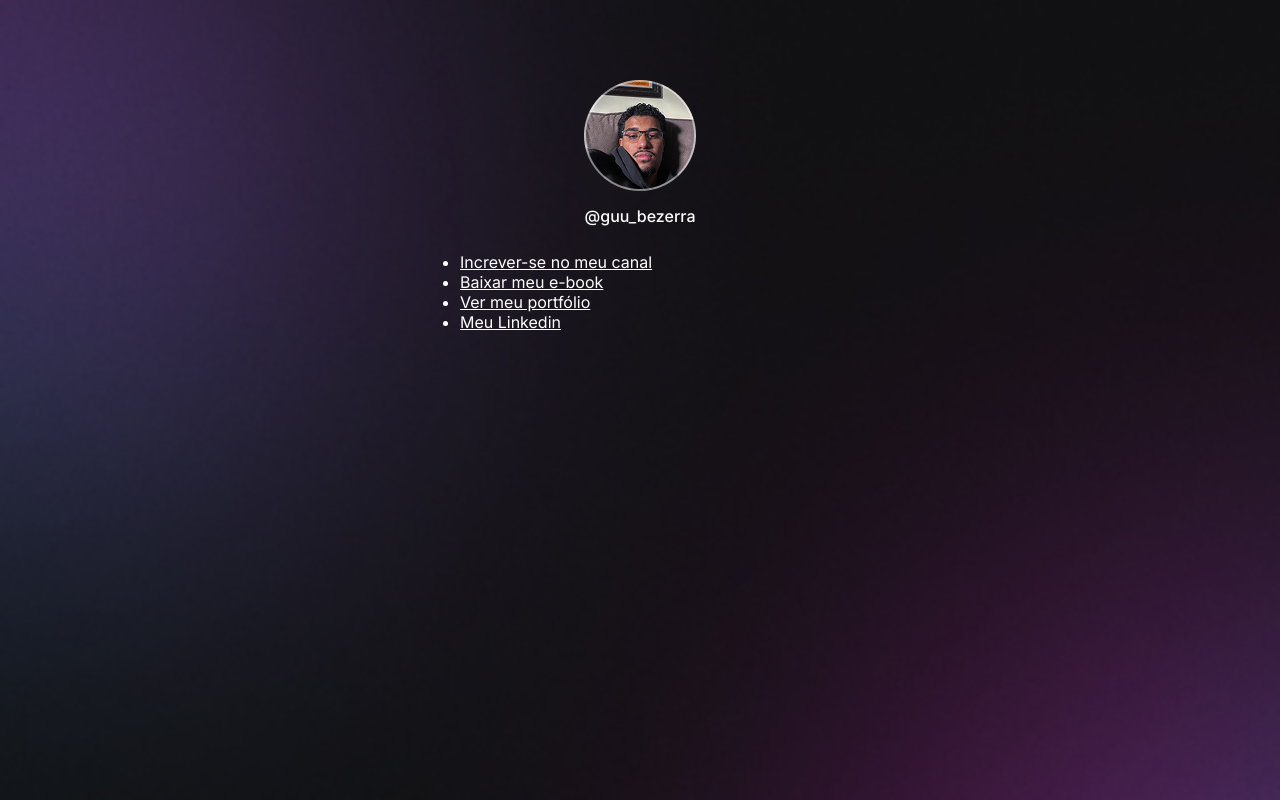
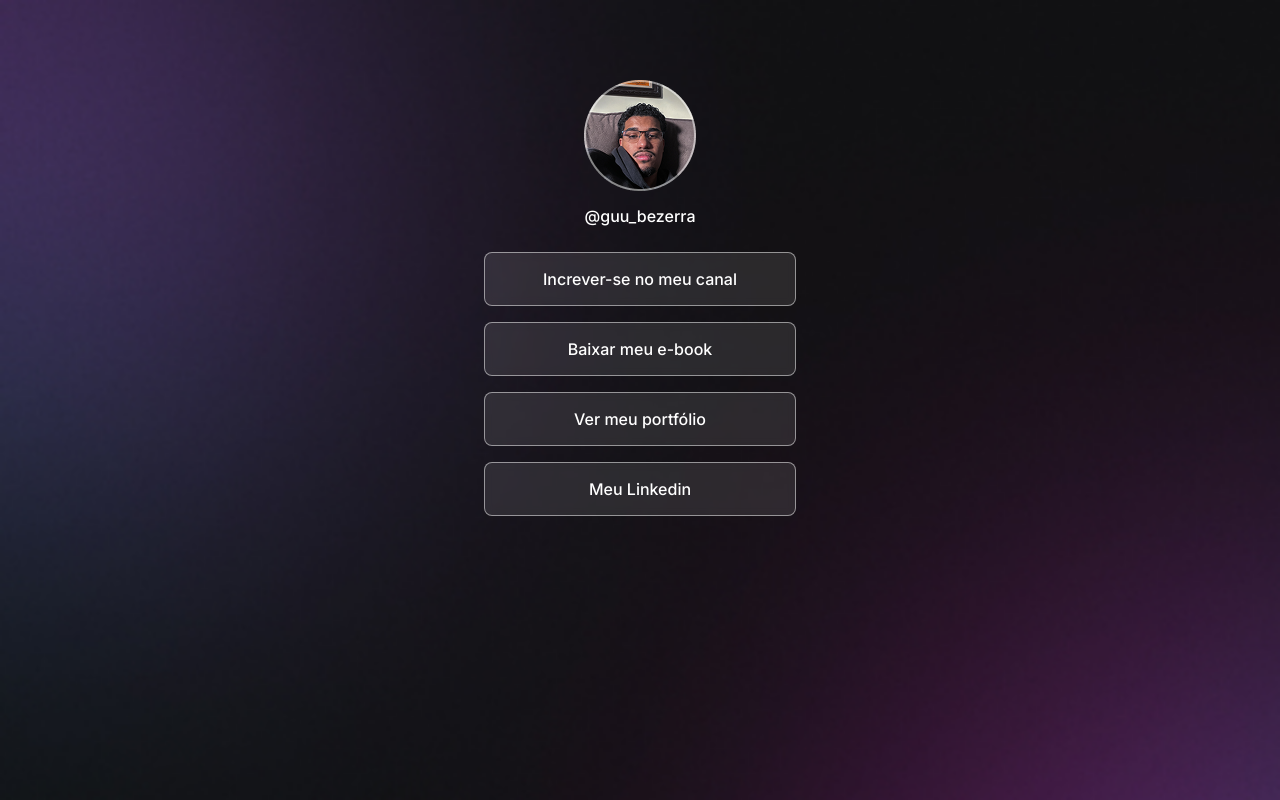
Before and after one commit to Ogustavobezerra/Devlinks, a plain HTML site: page index.html in a window 1280 px wide. Drawn offline with Linux system fonts and the light colour scheme.

Commit message:
Aplicando o display flex e estilizando os botões de link com CSS

```diff
--- a/style.css
+++ b/style.css
@@ -15,7 +15,7 @@ body * {
 #container {
   width: 360px;
   margin: 56px auto 0px;
-
+  padding: 0 24px;
 }
 
 #profile {
@@ -32,3 +32,31 @@ body * {
   line-height: 24px;
   margin-top: 8px;
 }
+  /* Links */
+
+ul {
+  list-style: none;
+  display: flex;
+  flex-direction: column;
+  gap: 16px;
+}
+
+ul li a {
+  display: flex;
+  align-items: center;
+  justify-content: center;
+  padding: 16px 24px;
+  background-color: rgba(255, 255, 255, 0.1);
+  border: 1px solid rgba(255, 255, 255, 0.5);
+  border-radius: 8px;
+  backdrop-filter: blur(4px);
+  -webkit-backdrop-filter: blur(4px);
+  text-decoration: none;
+  font-weight: 500;
+  transition: background 0.2s;
+}
+
+ul li a:hover{
+  background-color: rgba(255, 255, 255, 0.05);
+  border: 1.5px solid white;
+}
```
